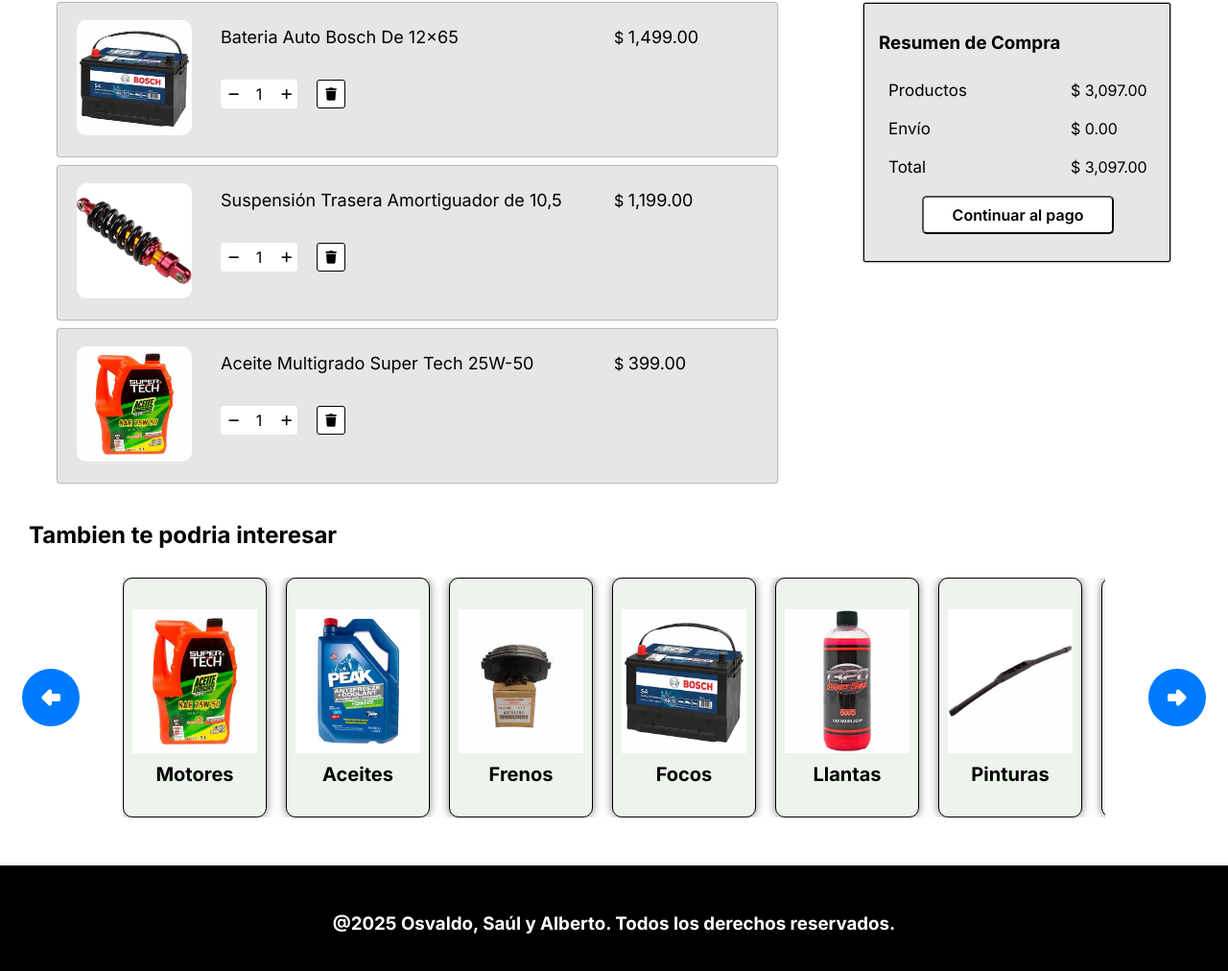
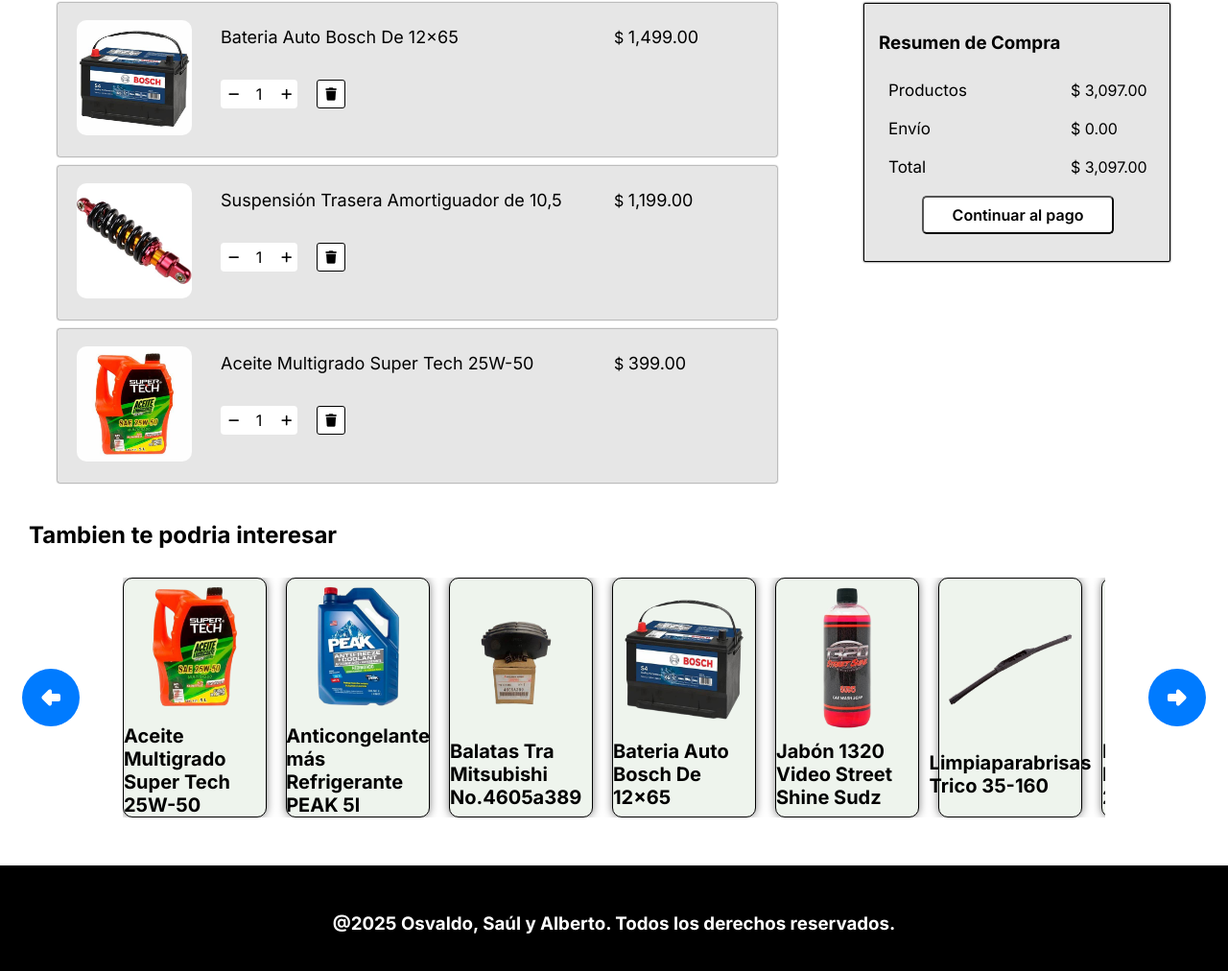
Before and after one commit to IZeonI/Probando_dialogflow, a website: page hypershop-project-team-main/pages/carrito.html in a window 1280 px wide. Shown: the part 206-1218 px from the top of the page at 96% size. Drawn offline with Linux system fonts and the light colour scheme; a web font is replaced by a local one.

```diff
--- a/hypershop-project-team-main/pages/carrito.html
+++ b/hypershop-project-team-main/pages/carrito.html
@@ -393,48 +393,53 @@
         <div class="carrusel-categorias">
           <div class="categoria">
             <img
-              src="../assets/productos/aceite1.jpeg"
+              src="../assets/productos/aceite1_wb.png"
               alt="categoria"
             />
-            <h4>Motores</h4>
+            <h4>Aceite Multigrado Super Tech 25W-50</h4>
           </div>
           <div class="categoria">
             <img
-              src="../assets/productos/anticongelante.jpeg"
+              src="../assets/productos/anticongelante_wb.png"
               alt="categoria"
             />
-            <h4>Aceites</h4>
+            <h4>Anticongelante más Refrigerante PEAK 5l</h4>
           </div>
           <div class="categoria">
             <img
-              src="../assets/productos/balatas.jpeg"
+              src="../assets/productos/balatas_wb.png"
               alt="categoria"
             />
-            <h4>Frenos</h4>
+            <h4>Balatas Tra Mitsubishi No.4605a389</h4>
           </div>
           <div class="categoria">
             <img
-              src="../assets/productos/bateria1.jpeg"
+              src="../assets/productos/bateria1_wb.png"
               alt="categoria"
             />
-            <h4>Focos</h4>
+            <h4>Bateria Auto Bosch De 12×65</h4>
           </div>
           <div class="categoria">
-            <img src="../assets/productos/jabon.jpeg"
+            <img src="../assets/productos/jabon_wb.png"
             alt="categoria" />
-            <h4>Llantas</h4>
+            <h4>Jabón 1320 Video Street Shine Sudz</h4>
           </div>
           <div class="categoria">
             <img
-              src="../assets/productos/limpiaparabrisas.webp"
+              src="../assets/productos/limpiaparabrisas_wb.png"
               alt="categoria"
             />
-            <h4>Pinturas</h4>
+            <h4>Limpiaparabrisas Trico 35-160</h4>
           </div>
           <div class="categoria">
-            <img src="../assets/productos/llanta.jpeg"
+            <img src="../assets/productos/llanta_wb.png"
             alt="categoria" />
-            <h4>Baterías</h4>
+            <h4>Michelin Primacy SUV+ 215/70 R16</h4>
+          </div>
+          <div class="categoria">
+            <img src="../assets/productos/suspension_wb.png"
+            alt="categoria" />
+            <h4>Suspensión trasera amortiguador de 10,5</h4>
           </div>
         </div>
       </div>
--- /dev/null
+++ b/package.json
@@ -0,0 +1,6 @@
+{
+  "dependencies": {
+    "dotenv": "^16.5.0",
+    "openai": "^4.99.0"
+  }
+}
```
Also changed, not shown: hypershop-project-team-main/api/webhook.js (+33 -0 lines), hypershop-project-team-main/assets/productos/aceite1_wb.png (added), hypershop-project-team-main/assets/productos/anticongelante_wb.png (added), hypershop-project-team-main/assets/productos/balatas_wb.png (added), hypershop-project-team-main/assets/productos/bateria1_wb.png (added), hypershop-project-team-main/assets/productos/jabon_wb.png (added), hypershop-project-team-main/assets/productos/limpiaparabrisas_wb.png (added), hypershop-project-team-main/assets/productos/llanta_wb.png (added), hypershop-project-team-main/assets/productos/suspension_wb.png (added), 4 other files.
